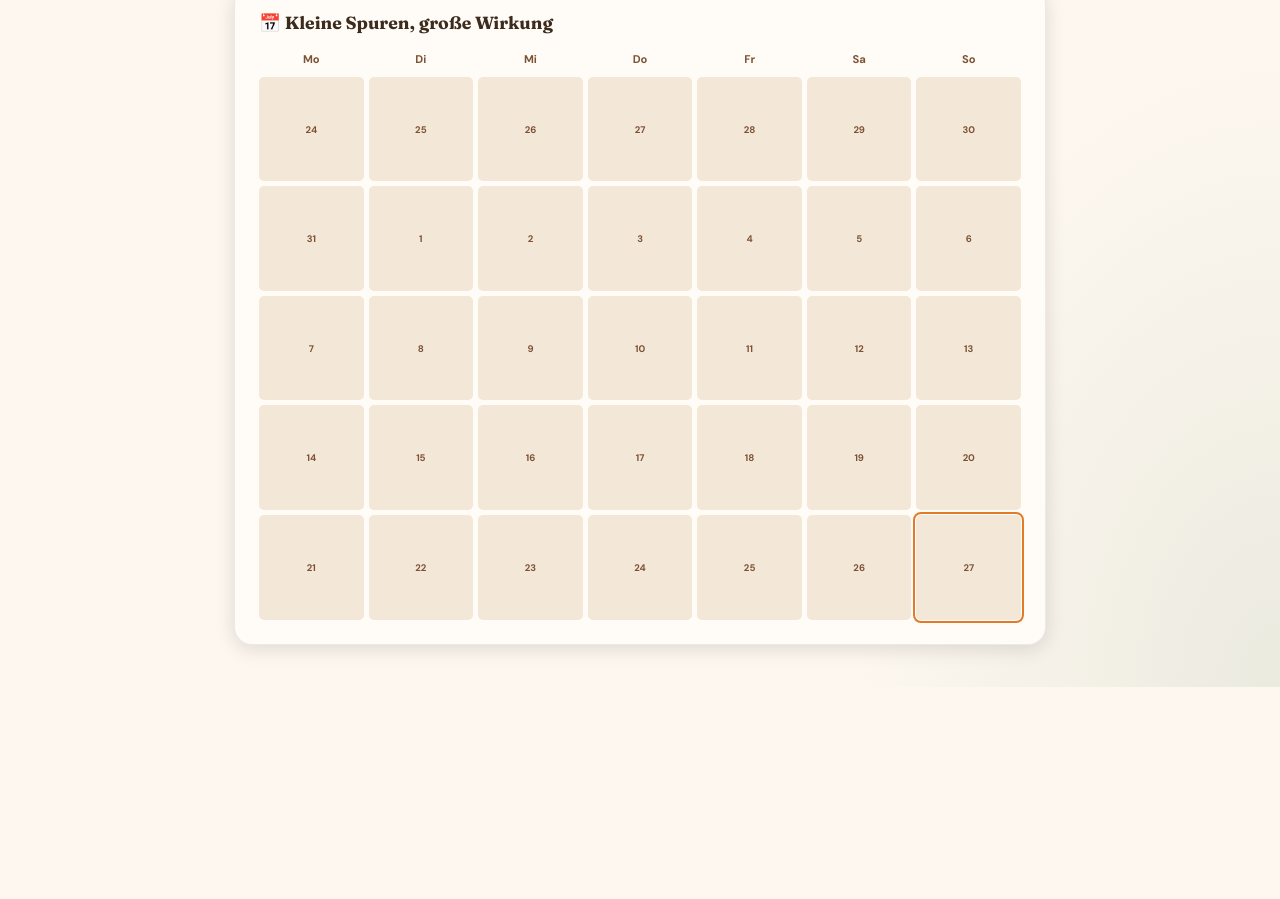
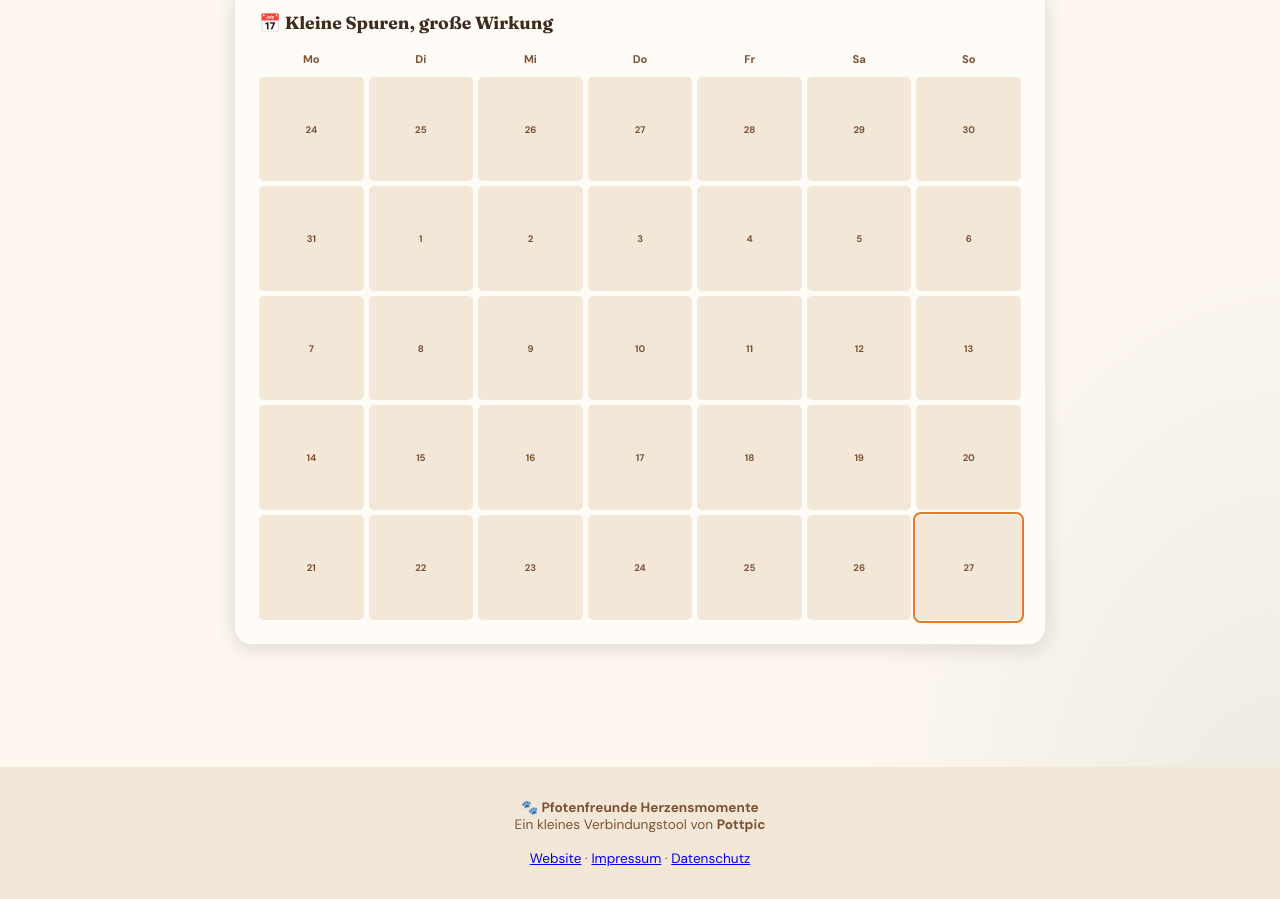
Before and after one commit to pottpic/Pfotenfreunde-Tracker-, a plain HTML site: page Index.html in a window 1280 px wide. Shown: the part 1214-2113 px from the top of the page. Before the commit the page ends 1901 px from the top, so only its background shows below. Drawn offline with Linux system fonts and the light colour scheme.

Commit message:
Update Index.html

```diff
--- a/Index.html
+++ b/Index.html
@@ -221,5 +221,13 @@ function renderAchievements(){const d=dog();document.getElementById('achGrid').i
 function renderAll(){checkDailyReset();renderDogBars();renderCategories();renderXP();renderHeatmap();renderTasks();renderStats();renderAchievements();document.getElementById('streakNum').textContent=dog().streak}
 renderAll();
 </script>
+  <footer style="margin-top:80px; padding:32px 20px; text-align:center; background:#f3e8d8; color:#7c5235; font-size:0.85rem;">
+  <strong>🐾 Pfotenfreunde Herzensmomente</strong><br>
+  Ein kleines Verbindungstool von <strong>Pottpic</strong><br><br>
+
+  <a href="https://pottpic.de" target="_blank">Website</a> ·
+  <a href="https://pottpic.de/impressum" target="_blank">Impressum</a> ·
+  <a href="https://pottpic.de/datenschutz" target="_blank">Datenschutz</a>
+</footer>
 </body>
 </html>
```
